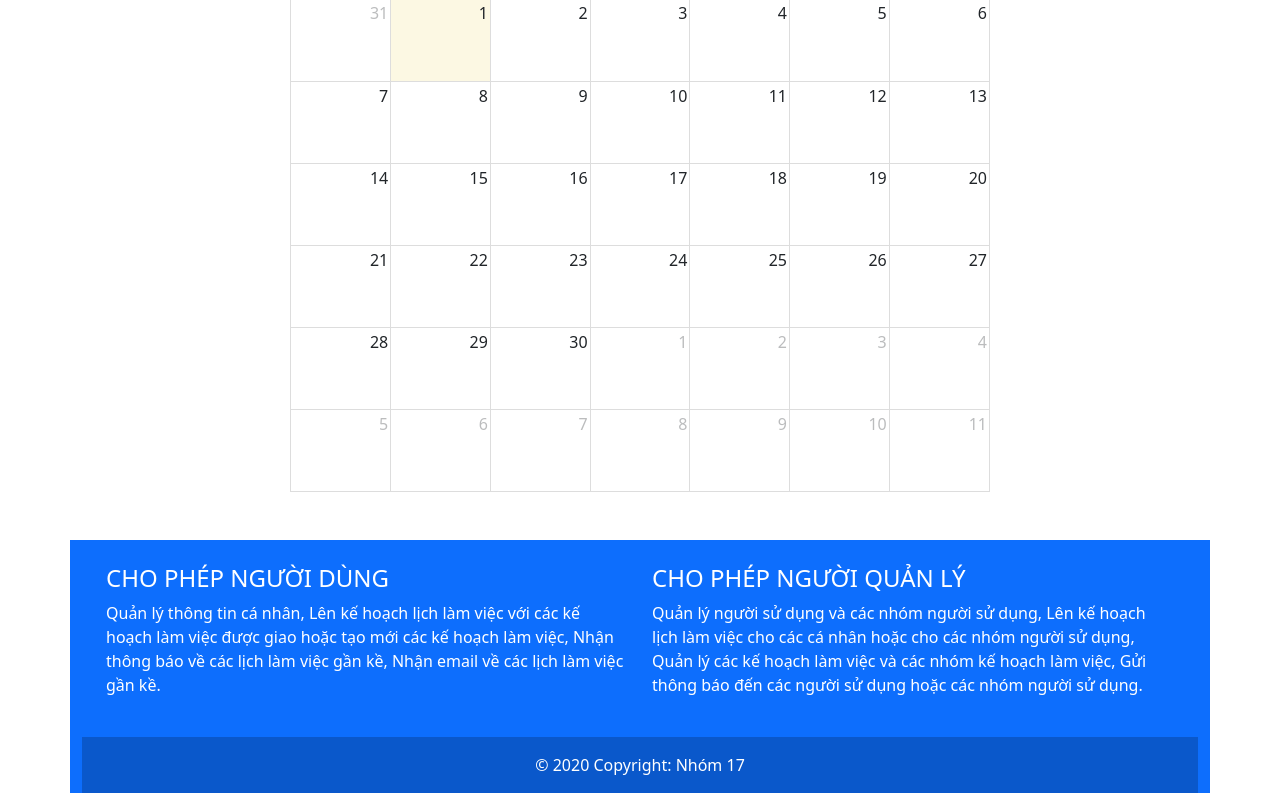
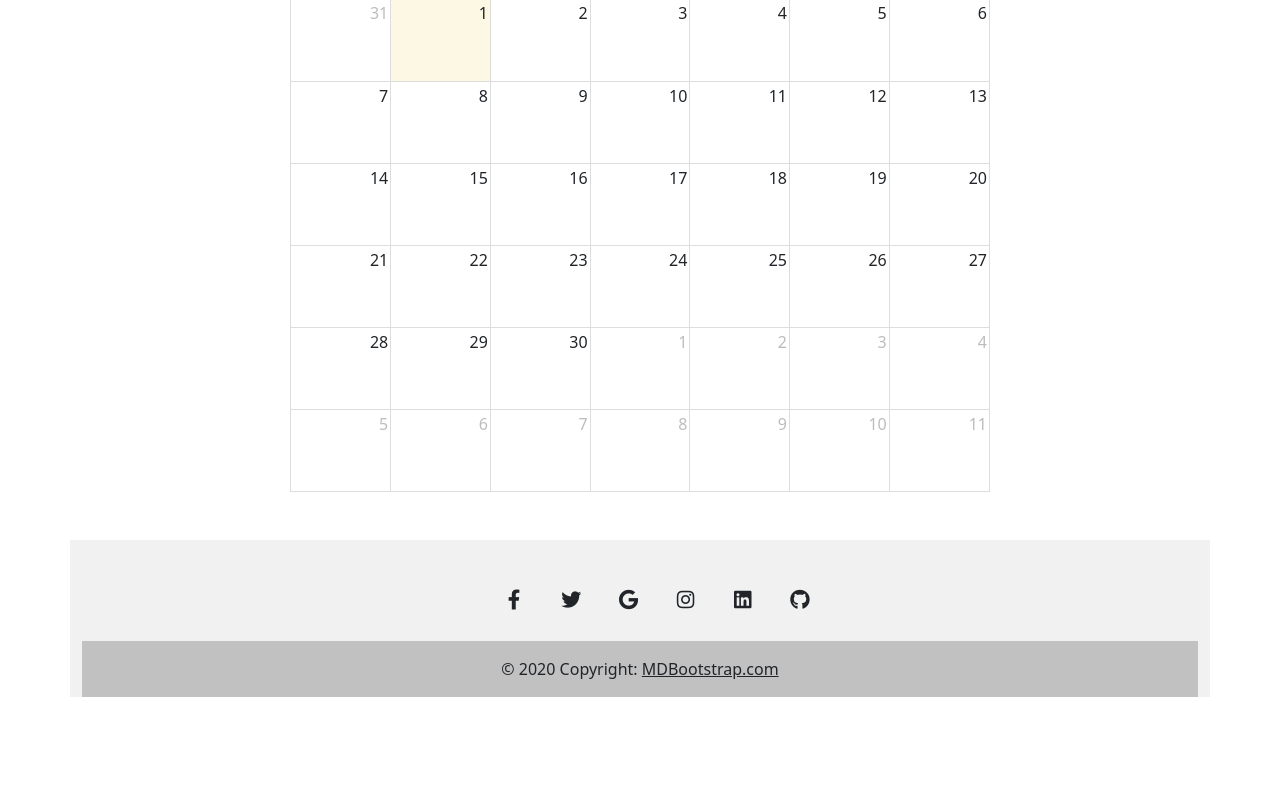
Before and after one commit to Phamthokd/BTL_CSE, a PHP site: page /BTL_CSE/ in a window 1280 px wide. Shown: the part 477-1270 px from the top of the page. After the commit the page ends 1174 px from the top, so only its background shows below. Run offline with PHP 8.4, Linux system fonts and the light colour scheme; a user stored in the database is signed in; data comes from the database, SQL or seed files in the repository; data that the repository does not hold is empty; some libraries are stand-ins or nearby versions.

Commit message:
thay đỏi footer

```diff
--- a/users/index.php
+++ b/users/index.php
@@ -206,46 +206,72 @@
         <div id='calendar'></div>
         <div class="container mt-5">
           <div class="row">
-            <footer class="bg-primary text-white text-center text-lg-start">
+            <footer class="text-center text-white" style="background-color: #f1f1f1;">
               <!-- Grid container -->
-              <div class="container p-4">
-                <!--Grid row-->
-                <div class="row">
-                  <!--Grid column-->
-                  <div class="col-lg-6 col-md-12 mb-4 mb-md-0">
-                    <h4 class="text-uppercase">Cho phép người dùng</h4>
+              <div class="container pt-4">
+                <!-- Section: Social media -->
+                <section class="mb-4">
+                  <!-- Facebook -->
+                  <a
+                    class="btn btn-link btn-floating btn-lg text-dark m-1"
+                    href="#!"
+                    role="button"
+                    data-mdb-ripple-color="dark"
+                    ><i class="fab fa-facebook-f"></i
+                  ></a>
 
-                    <p>
-                      Quản lý thông tin cá nhân,
-                      Lên kế hoạch lịch làm việc với các kế hoạch làm việc được giao hoặc tạo mới các kế hoạch
-                      làm việc,
-                      Nhận thông báo về các lịch làm việc gần kề,
-                      Nhận email về các lịch làm việc gần kề.
-                    </p>
-                  </div>
-                  <!--Grid column-->
+                  <!-- Twitter -->
+                  <a
+                    class="btn btn-link btn-floating btn-lg text-dark m-1"
+                    href="#!"
+                    role="button"
+                    data-mdb-ripple-color="dark"
+                    ><i class="fab fa-twitter"></i
+                  ></a>
 
-                  <!--Grid column-->
-                  <div class="col-lg-6 col-md-12 mb-4 mb-md-0">
-                    <h4 class="text-uppercase">Cho phép người quản lý</h4>
+                  <!-- Google -->
+                  <a
+                    class="btn btn-link btn-floating btn-lg text-dark m-1"
+                    href="#!"
+                    role="button"
+                    data-mdb-ripple-color="dark"
+                    ><i class="fab fa-google"></i
+                  ></a>
 
-                    <p>
-                      Quản lý người sử dụng và các nhóm người sử dụng,
-                      Lên kế hoạch lịch làm việc cho các cá nhân hoặc cho các nhóm người sử dụng,
-                      Quản lý các kế hoạch làm việc và các nhóm kế hoạch làm việc,
-                      Gửi thông báo đến các người sử dụng hoặc các nhóm người sử dụng.
-                    </p>
-                  </div>
-                  <!--Grid column-->
-                </div>
-                <!--Grid row-->
+                  <!-- Instagram -->
+                  <a
+                    class="btn btn-link btn-floating btn-lg text-dark m-1"
+                    href="#!"
+                    role="button"
+                    data-mdb-ripple-color="dark"
+                    ><i class="fab fa-instagram"></i
+                  ></a>
+
+                  <!-- Linkedin -->
+                  <a
+                    class="btn btn-link btn-floating btn-lg text-dark m-1"
+                    href="#!"
+                    role="button"
+                    data-mdb-ripple-color="dark"
+                    ><i class="fab fa-linkedin"></i
+                  ></a>
+                  <!-- Github -->
+                  <a
+                    class="btn btn-link btn-floating btn-lg text-dark m-1"
+                    href="#!"
+                    role="button"
+                    data-mdb-ripple-color="dark"
+                    ><i class="fab fa-github"></i
+                  ></a>
+                </section>
+                <!-- Section: Social media -->
               </div>
               <!-- Grid container -->
 
               <!-- Copyright -->
-              <div class="text-center p-3" style="background-color: rgba(0, 0, 0, 0.2);">
+              <div class="text-center text-dark p-3" style="background-color: rgba(0, 0, 0, 0.2);">
                 © 2020 Copyright:
-                <a class="text-white">Nhóm 17</a>
+                <a class="text-dark" href="#">MDBootstrap.com</a>
               </div>
               <!-- Copyright -->
             </footer>
```
Also changed, not shown: admin/add_works.php (deleted, +0 -93 lines), index.php (deleted, +0 -112 lines).
